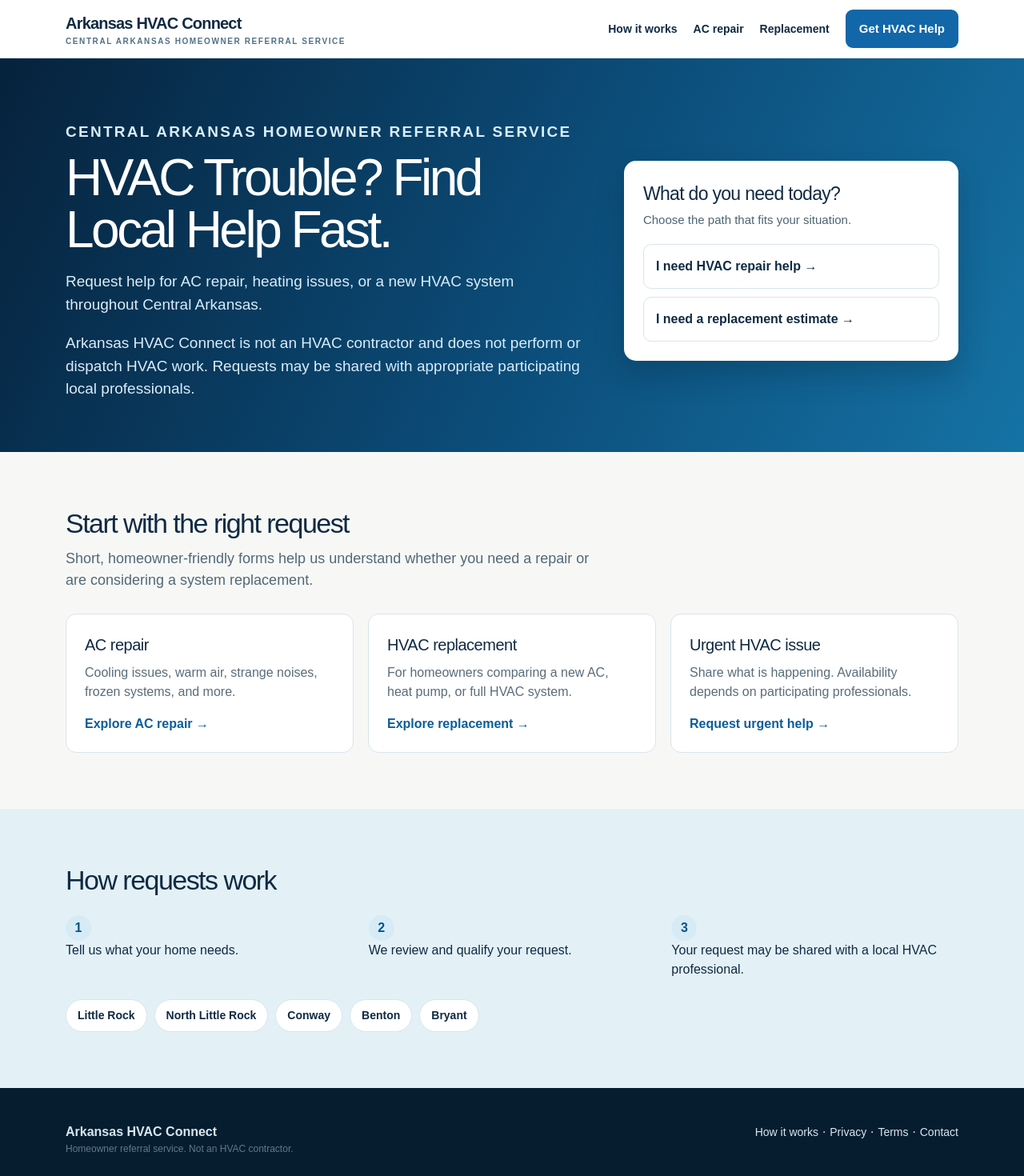
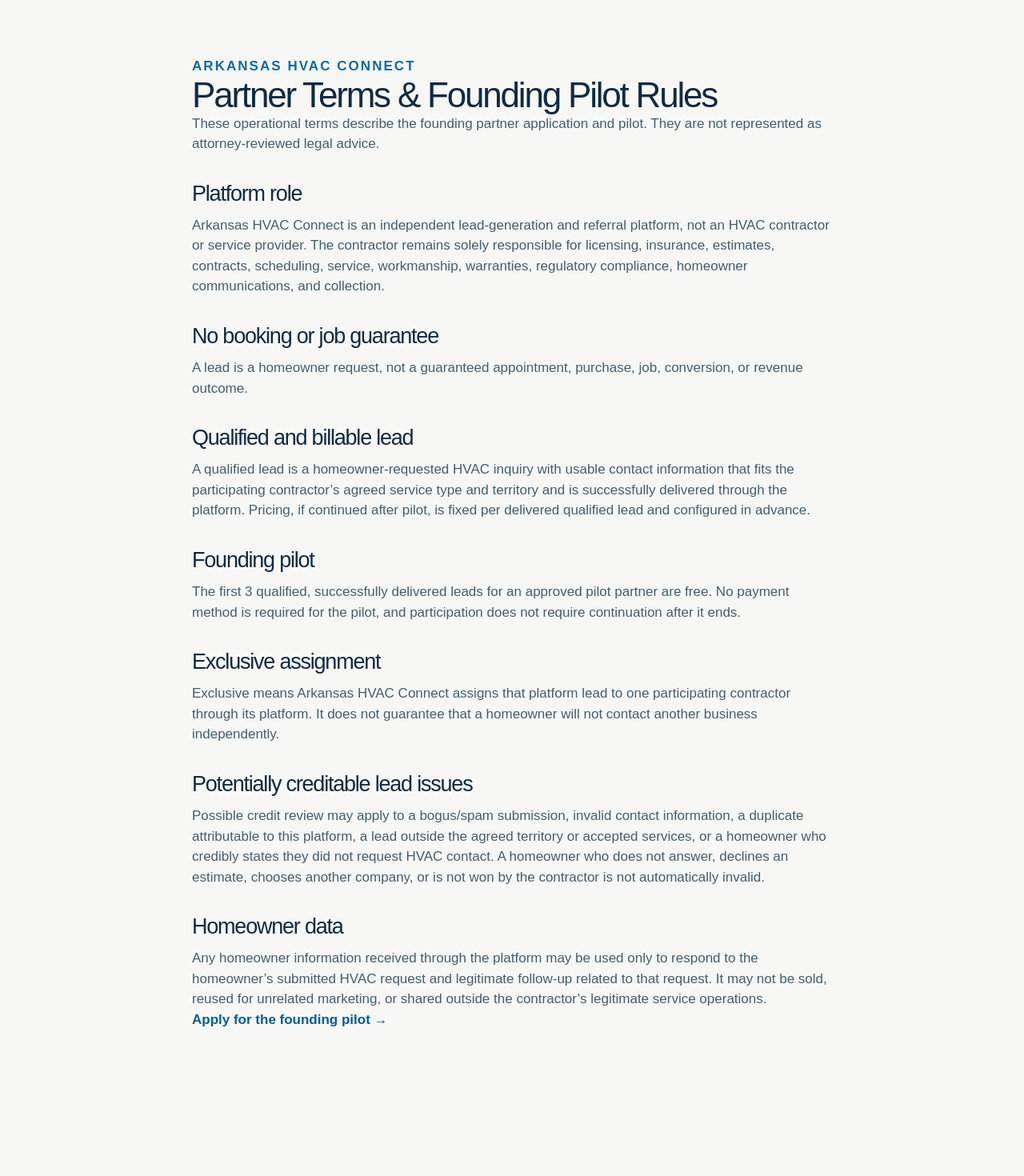
Before and after one commit to RevivDentalSolutions/arkansas-hvac-connect, a Next.js app: page /partners/terms in a window 1280 px wide. Shown: the top 1470 px of the page at 80% size. After the commit the page ends 1357 px from the top, so only its background shows below. Built offline with nearby package versions, Linux system fonts and the light colour scheme.

Commit message:
Add contractor partner application experience

```diff
--- /dev/null
+++ b/app/partners/terms/page.tsx
@@ -0,0 +1,79 @@
+import type { Metadata } from "next";
+
+export const metadata: Metadata = {
+  title: "Partner Terms & Pilot Rules | Arkansas HVAC Connect",
+  alternates: { canonical: "/partners/terms" },
+};
+
+export default function PartnerTermsPage() {
+  return (
+    <main className="section">
+      <article className="article partner-terms">
+        <p className="eyebrow" style={{ color: "#1267a8" }}>
+          Arkansas HVAC Connect
+        </p>
+        <h1>Partner Terms & Founding Pilot Rules</h1>
+        <p>
+          These operational terms describe the founding partner application and
+          pilot. They are not represented as attorney-reviewed legal advice.
+        </p>
+        <h2>Platform role</h2>
+        <p>
+          Arkansas HVAC Connect is an independent lead-generation and referral
+          platform, not an HVAC contractor or service provider. The contractor
+          remains solely responsible for licensing, insurance, estimates,
+          contracts, scheduling, service, workmanship, warranties, regulatory
+          compliance, homeowner communications, and collection.
+        </p>
+        <h2>No booking or job guarantee</h2>
+        <p>
+          A lead is a homeowner request, not a guaranteed appointment, purchase,
+          job, conversion, or revenue outcome.
+        </p>
+        <h2>Qualified and billable lead</h2>
+        <p>
+          A qualified lead is a homeowner-requested HVAC inquiry with usable
+          contact information that fits the participating contractor’s agreed
+          service type and territory and is successfully delivered through the
+          platform. Pricing, if continued after pilot, is fixed per delivered
+          qualified lead and configured in advance.
+        </p>
+        <h2>Founding pilot</h2>
+        <p>
+          The first 3 qualified, successfully delivered leads for an approved
+          pilot partner are free. No payment method is required for the pilot,
+          and participation does not require continuation after it ends.
+        </p>
+        <h2>Exclusive assignment</h2>
+        <p>
+          Exclusive means Arkansas HVAC Connect assigns that platform lead to
+          one participating contractor through its platform. It does not
+          guarantee that a homeowner will not contact another business
+          independently.
+        </p>
+        <h2>Potentially creditable lead issues</h2>
+        <p>
+          Possible credit review may apply to a bogus/spam submission, invalid
+          contact information, a duplicate attributable to this platform, a lead
+          outside the agreed territory or accepted services, or a homeowner who
+          credibly states they did not request HVAC contact. A homeowner who
+          does not answer, declines an estimate, chooses another company, or is
+          not won by the contractor is not automatically invalid.
+        </p>
+        <h2>Homeowner data</h2>
+        <p>
+          Any homeowner information received through the platform may be used
+          only to respond to the homeowner’s submitted HVAC request and
+          legitimate follow-up related to that request. It may not be sold,
+          reused for unrelated marketing, or shared outside the contractor’s
+          legitimate service operations.
+        </p>
+        <p>
+          <a className="link" href="/partners/apply">
+            Apply for the founding pilot →
+          </a>
+        </p>
+      </article>
+    </main>
+  );
+}
```
